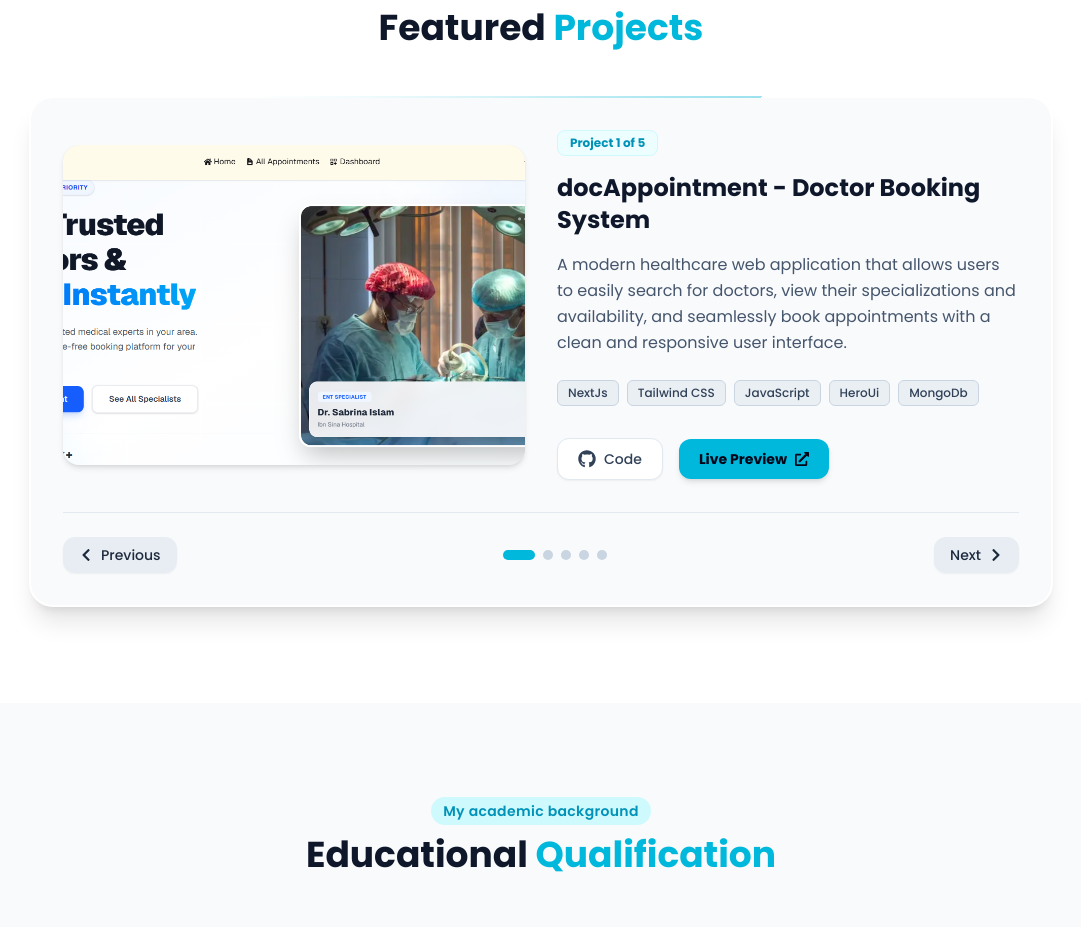
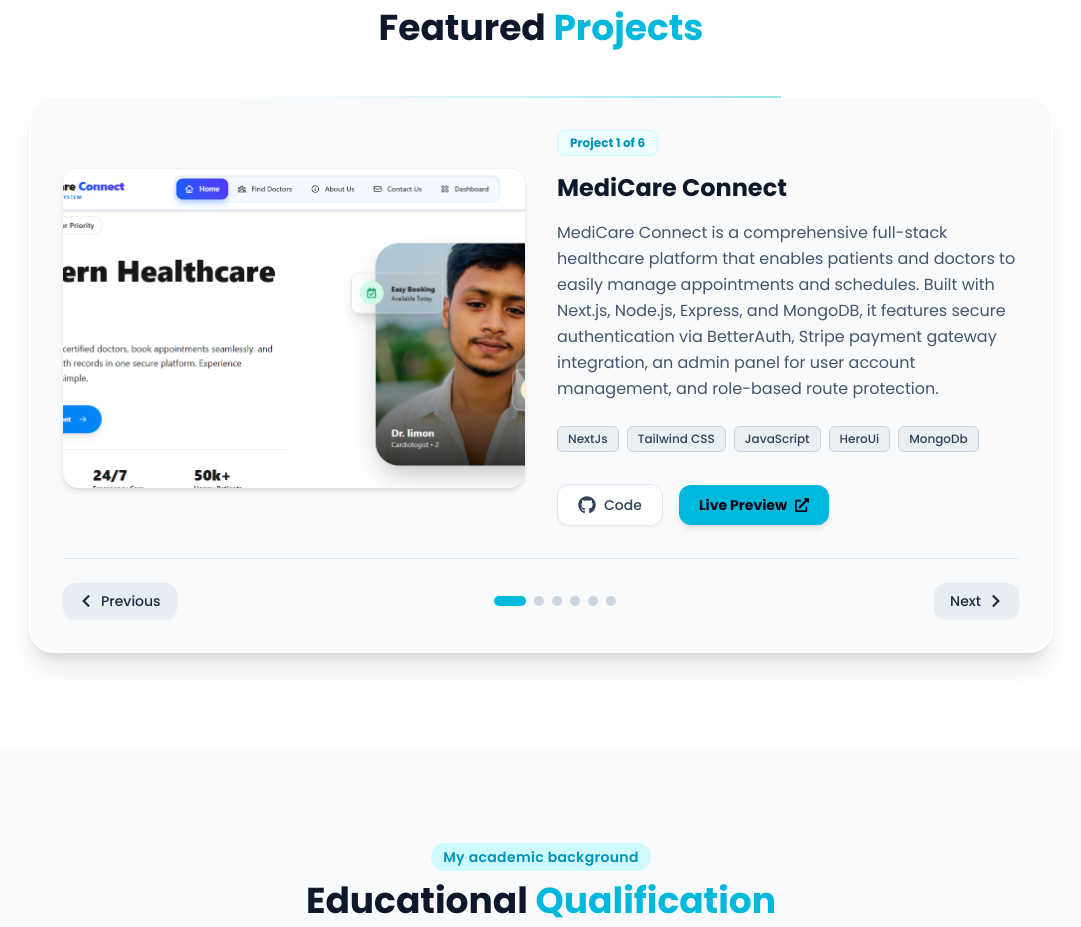
Before and after one commit to mdlimonislam000000-code/My-Protfolio, a Next.js app: page / in a window 1280 px wide. Shown: the part 2707-3634 px from the top of the page, without its empty margins (99-1180 px from the left). Built offline with nearby package versions, Linux system fonts and the light colour scheme.

Commit message:
some prblem fixed

```diff
--- a/src/components/Projects.jsx
+++ b/src/components/Projects.jsx
@@ -6,6 +6,15 @@ import { FaGithub, FaExternalLinkAlt, FaChevronLeft, FaChevronRight } from 'reac
 const projectsData = [
   {
     id: 1,
+    title: 'MediCare Connect',
+    description: 'MediCare Connect is a comprehensive full-stack healthcare platform that enables patients and doctors to easily manage appointments and schedules. Built with Next.js, Node.js, Express, and MongoDB, it features secure authentication via BetterAuth, Stripe payment gateway integration, an admin panel for user account management, and role-based route protection.',
+    image: '/images/medicareConnect.jpg.png',
+    tags: ['NextJs', 'Tailwind CSS', 'JavaScript','HeroUi','MongoDb'],
+    liveLink: 'https://medicare-connect-rose.vercel.app',
+    githubLink: 'https://github.com/mdlimonislam000000-code/MediCare--Client',
+  },
+  {
+    id: 2,
     title: 'docAppointment - Doctor Booking System',
     description: 'A modern healthcare web application that allows users to easily search for doctors, view their specializations and availability, and seamlessly book appointments with a clean and responsive user interface.',
     image: '/images/project1.jpg.png',
@@ -14,7 +23,7 @@ const projectsData = [
     githubLink: 'https://github.com/mdlimonislam000000-code/DocAppoint',
   },
   {
-    id: 2,
+    id: 3,
     title: 'SunCart - Summer E-Commerce Platform',
     description: 'A vibrant and modern e-commerce web application dedicated to summer essentials, featuring product filtering, a seamless shopping cart experience, and a fully responsive user interface.',
     image: '/images/project2.jpg.png',
@@ -23,7 +32,7 @@ const projectsData = [
     githubLink: 'https://github.com/mdlimonislam000000-code/Sun-Cart',
   },
   {
-    id: 3,
+    id: 4,
     title: 'KeenKeeper - Friend & Contact Management App',
     description: 'A Static web application designed to manage friend connections, track communication statuses (Call, Text, Video), and easily stay in touch with a clean and interactive user interface.',
     image: '/images/project3.jpg.png',
@@ -32,7 +41,7 @@ const projectsData = [
     githubLink: 'https://github.com/mdlimonislam000000-code/Keen-Keeper',
   },
   {
-    id: 4,
+    id: 5,
     title: 'GitHub Issues Tracker - Issue Management App',
     description: 'A simulated issue tracking web application inspired by GitHub, allowing users to view, manage, and filter repository issues by status (All, Open, Closed) with a clean and interactive interface.',
     image: '/images/project4.jpg.png',
@@ -41,7 +50,7 @@ const projectsData = [
     githubLink: 'https://github.com/mdlimonislam000000-code/GitHub-Issues-Tracker',
   },
   {
-    id: 5,
+    id: 6,
     title: 'digiTools - Digital Tools Marketplace',
     description: 'A modern e-commerce web platform designed for buying and exploring various digital tools, featuring seamless category filtering, interactive product cards, and a fully responsive UI.',
     image: '/images/project5.jpg.png',
```
Also changed, not shown: public/images/medicareConnect.jpg.png (added), 1 other file (tests, documents, lock files or other folders).
